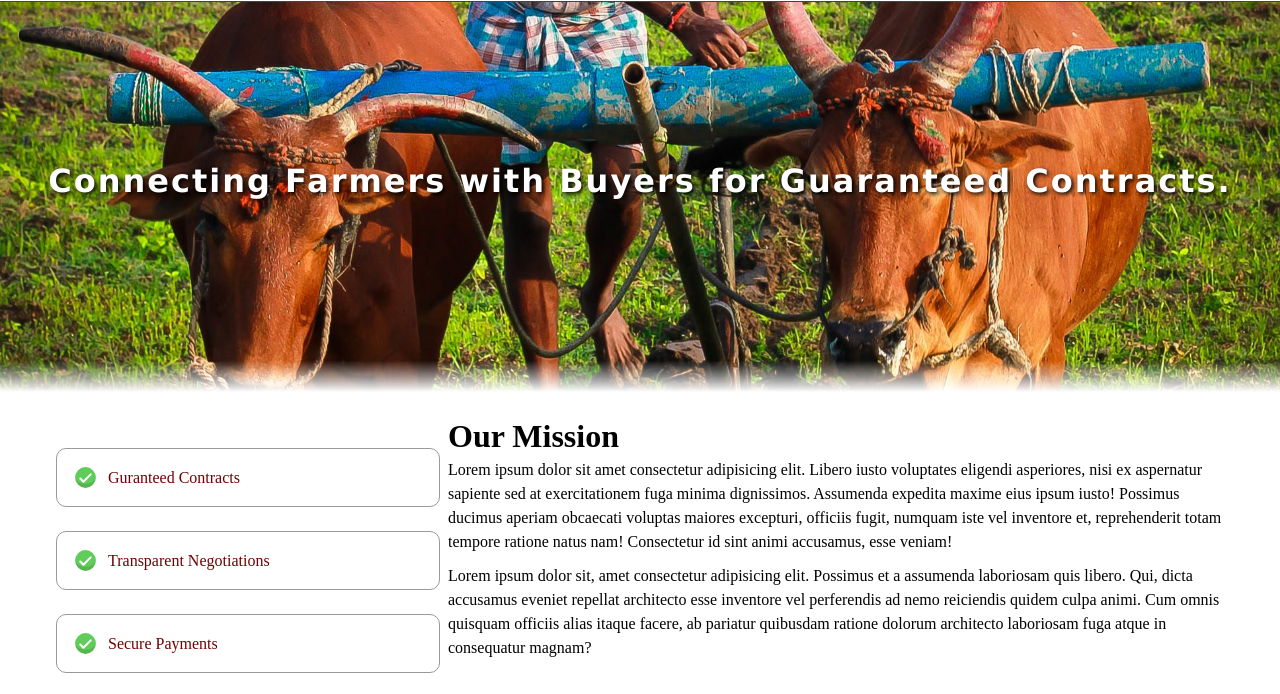
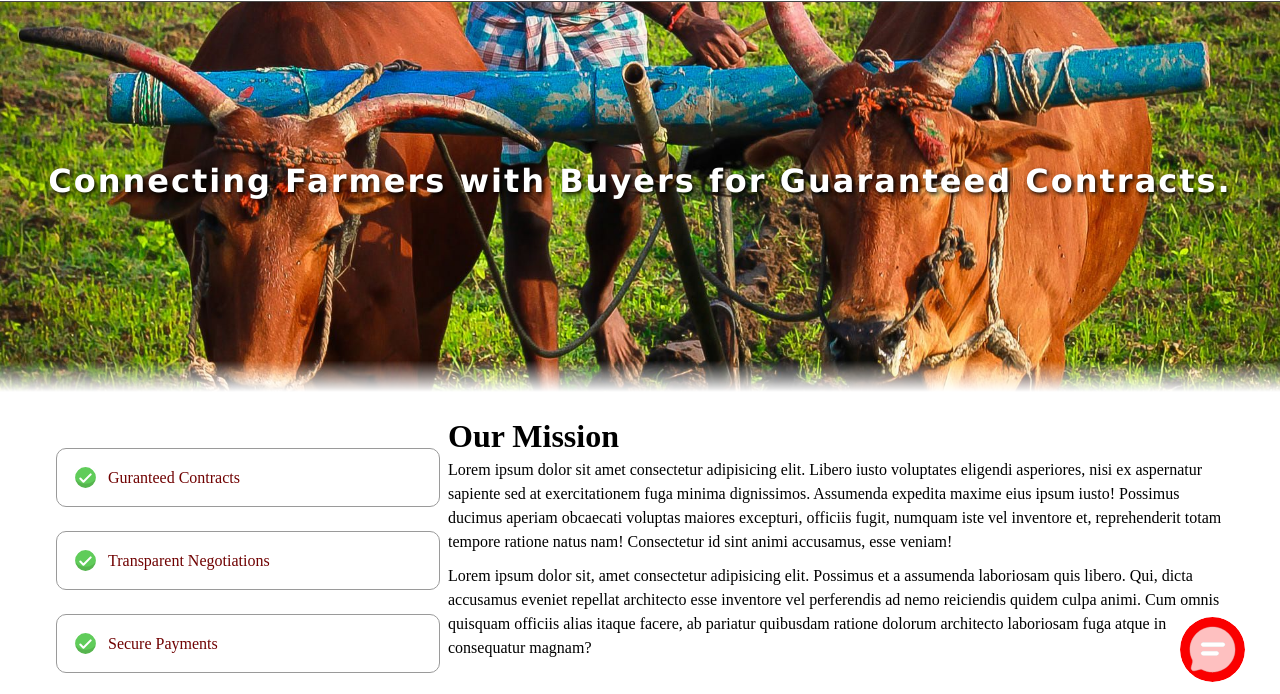
Before and after one commit to anonymous-03/kheti-khata, a plain HTML site: page frontend/index.html in a window 1280 px wide. Shown: the part 80-774 px from the top of the page. Drawn offline with Linux system fonts and the light colour scheme.

Commit message:
Homepage completed-3

```diff
--- a/frontend/Styles/home.css
+++ b/frontend/Styles/home.css
@@ -12,7 +12,8 @@
     --border-dark: #434242;
     --white: #ffffff;
     --gray: #7b7a7a;
-    --glow: #9dee6b;
+    --glow-red: #c70101;
+    --glow-green: #9dee6b;
     --text-primary: rgb(112, 2, 2);
     --line-space-1: 1.5rem;
     --img-height: 21rem;
@@ -285,7 +286,7 @@
 .main-flex-list li:hover {
     transform: translateY(-10px);
     background: var(--gray);
-    box-shadow: 0 0 15px var(--glow);
+    box-shadow: 0 0 15px var(--glow-green);
     /* Glowing effect with blue color */
     background-color: var(--white);
     /* Optional: Change background color on hover */
@@ -351,6 +352,31 @@
 .main-description p {
     margin: 10px 0;
 }
+/* CHAT */
+.chat-container {
+    position: fixed; /* Fixed position relative to the viewport */
+    bottom: 20px; /* Distance from the bottom of the viewport */
+    right: 20px; /* Distance from the right side of the viewport */
+    z-index: 100; /* Ensures the button stays on top of other elements */
+}
+
+.chat-btn {
+    border: none; /* Remove default button border */
+    padding: 15px; /* Button padding */
+    background: transparent;
+    cursor: pointer; /* Changes cursor to pointer on hover */
+}
+
+.chat-btn img{
+    border-radius: 50%;
+    transition: transform 0.3s ease; /* Smooth transition for hover effect */
+}
+
+.chat-btn img:hover {
+    transform: scale(1.1); /* Slightly enlarge the button on hover */
+    box-shadow: 0 0 15px var(--glow-red);;
+}
+
 
 
 /* FOOTER */
--- a/frontend/index.html
+++ b/frontend/index.html
@@ -179,7 +179,12 @@
             </div>
          </div>
 
-
+    <!-- CHAT -->
+     <div class="chat-container">
+        <button class="chat-btn">
+            <img src="./Assets/chat.svg" class="icon-lg" alt="">
+        </button>
+     </div>
 
     <!-- FOOTER -->
     <div class="footer-container">
```
Also changed, not shown: frontend/Assets/chat.svg (added).
